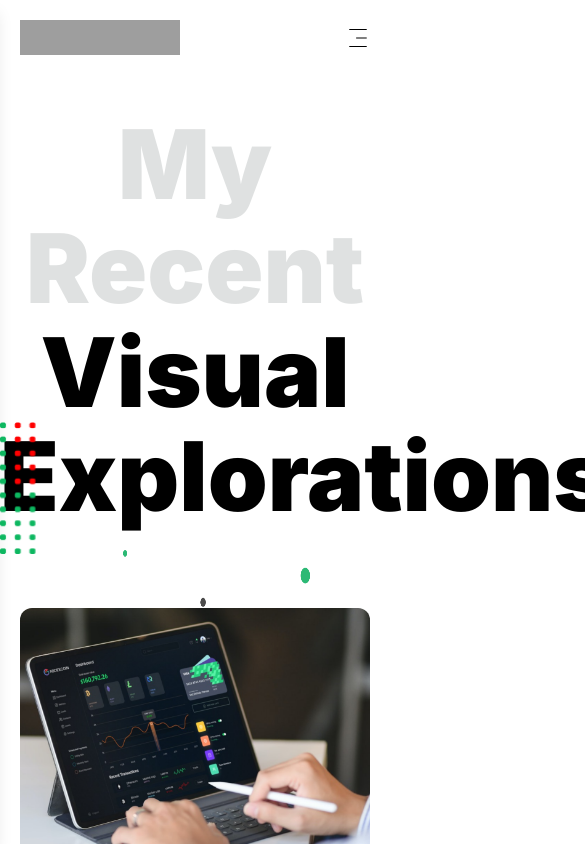
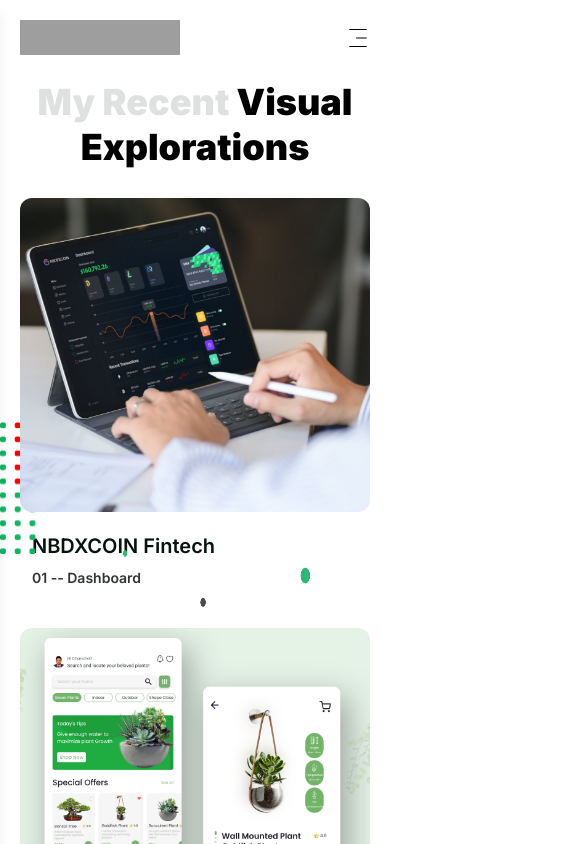
Before and after one commit to mehedihassandev/portfolio-nextjs, a Next.js app: page /portfolio in a window 390 px wide. Shown: the top 844 px of the page, 585 px wide, since content can reach past the window. Built offline with nearby package versions, Linux system fonts and the light colour scheme; grey boxes are pictures that could not be loaded.

Commit message:
PN-01: Refactor image paths and adjust styling in header, about, project, skills, and portfolio pages

```diff
--- a/src/app/(pages)/_home/about.tsx
+++ b/src/app/(pages)/_home/about.tsx
@@ -8,7 +8,7 @@ export const About = () => {
                 alt="ellipse"
                 width={36}
                 height={132}
-                className="relative top-56 left-0 w-[36px] h-[132px] z-50"
+                className="relative top-56 left-0 w-[36px] h-[132px] z-10"
             />
             <div
                 className="px-5 lg:px-24 mx-auto max-w-screen-2xl m-auto py-20"
--- a/src/app/(pages)/_home/case-study.tsx
+++ b/src/app/(pages)/_home/case-study.tsx
@@ -10,7 +10,7 @@ export const CaseStudy = () => {
                 alt="ellipse"
                 width={36}
                 height={132}
-                className="relative top-64 right-0 w-[36px] h-[132px] z-50 ml-auto"
+                className="relative top-64 right-0 w-[36px] h-[132px] z-10 ml-auto"
             />
 
             <div className="px-5 lg:px-24 mx-auto max-w-screen-2xl">
--- a/src/app/(pages)/_home/project.tsx
+++ b/src/app/(pages)/_home/project.tsx
@@ -10,7 +10,7 @@ export const Project = () => {
                 alt="ellipse"
                 width={36}
                 height={132}
-                className="relative top-56 left-0 w-[36px] h-[132px] z-50"
+                className="relative top-56 left-0 w-[36px] h-[132px] z-10"
             />
             <div className="px-5 lg:px-24 mx-auto max-w-screen-2xl">
                 <div className="flex flex-col justify-center text-center mb-5">
--- a/src/app/(pages)/_home/skills.tsx
+++ b/src/app/(pages)/_home/skills.tsx
@@ -8,7 +8,7 @@ export const Skills = () => {
                 alt="ellipse"
                 width={132}
                 height={36}
-                className="relative top-64 right-0 w-[36px] h-[132px] z-50 ml-auto"
+                className="relative top-64 right-0 w-[36px] h-[132px] z-10 ml-auto"
             />
             <div
                 className="px-5 lg:px-24 mx-auto max-w-screen-2xl m-auto"
--- a/src/app/(pages)/portfolio/page.tsx
+++ b/src/app/(pages)/portfolio/page.tsx
@@ -13,21 +13,21 @@ export const PortfolioPage = () => {
                 className="absolute top-[550px] lg:top-[280px] right-[80px] w-[660px] h-[860px] z-10"
             />
             <section id="portfolio">
-                <div className="mt-28 mb-20">
-                    <h2 className="text-[96px] text-black font-black text-center font-inter leading-[104px]">
-                        <span className="text-[#8D939547]">My Recent </span>{" "}
-                        Visual <br />
-                        Explorations
-                    </h2>
-                </div>
                 <Image
                     src="/assets/shap/square-shape.png"
                     alt="ellipse"
                     width={36}
                     height={132}
-                    className="absolute top-[50%] left-0 w-[36px] h-[132px] z-50"
+                    className="absolute top-[50%] left-0 w-[36px] h-[132px] z-10"
                 />
                 <div className="px-5 lg:px-24 mx-auto max-w-screen-2xl">
+                    <div className="mt-20 lg:mt-28 mb-7 lg:mb-20">
+                        <h2 className="text-4xl lg:text-[96px] text-black font-black text-center font-inter leading-[45px] lg:leading-[104px]">
+                            <span className="text-[#8D939547]">My Recent </span>{" "}
+                            Visual <br />
+                            Explorations
+                        </h2>
+                    </div>
                     <div className="grid grid-cols-1 lg:grid-cols-2 gap-x-20 gap-y-10">
                         {portfolioPageItems.map((item, index) => (
                             <div
```
